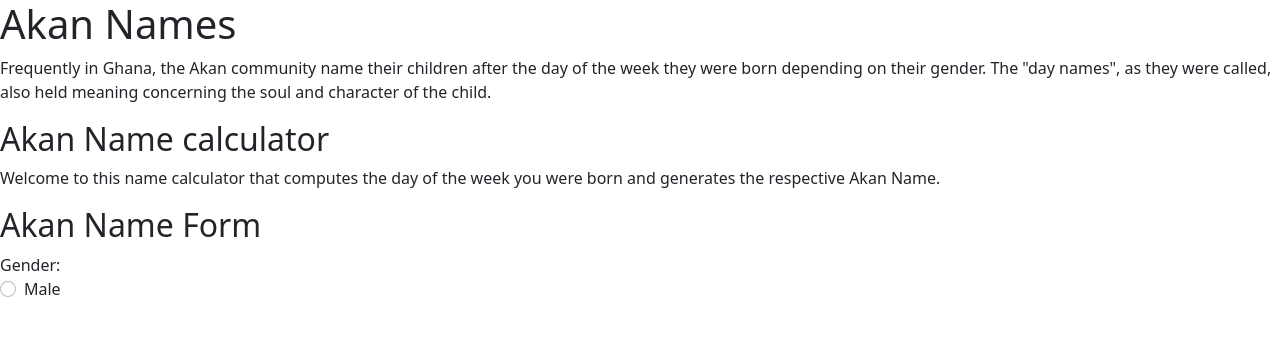
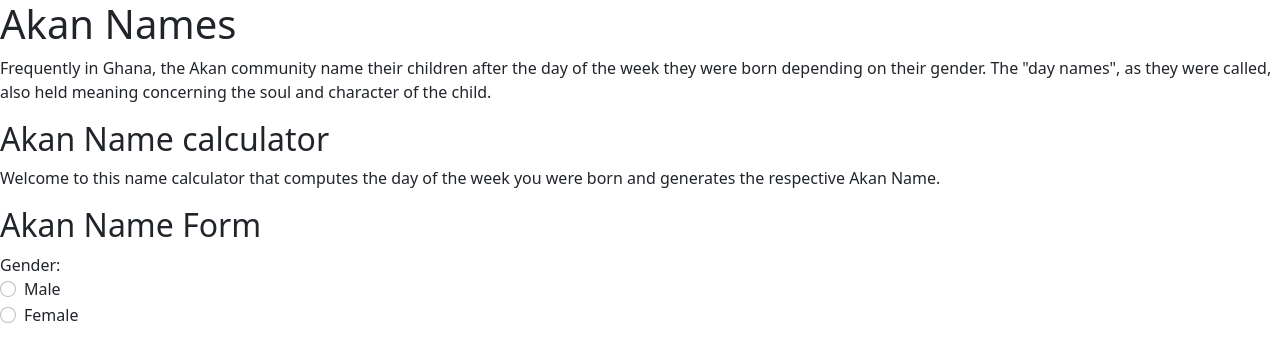
Before and after one commit to Nyakea/Akan-webapp, a plain HTML site: page index.html in a window 1280 px wide. Drawn offline with nearby package versions, Linux system fonts and the light colour scheme.

Commit message:
add female option to form.

```diff
--- a/index.html
+++ b/index.html
@@ -25,6 +25,11 @@
         <input class="form-check-input" type="radio" name="gender" id="male">
         <label class="form-check-label" for="gender">Male</label>
     </div>
+    <div class="form-check">
+        <input class="form-check-input" type="radio" name="gender" id="female">
+        <label class="form-check-label" for="gender">Female</label>
+    </div>
+
 
     </form>
 
```
